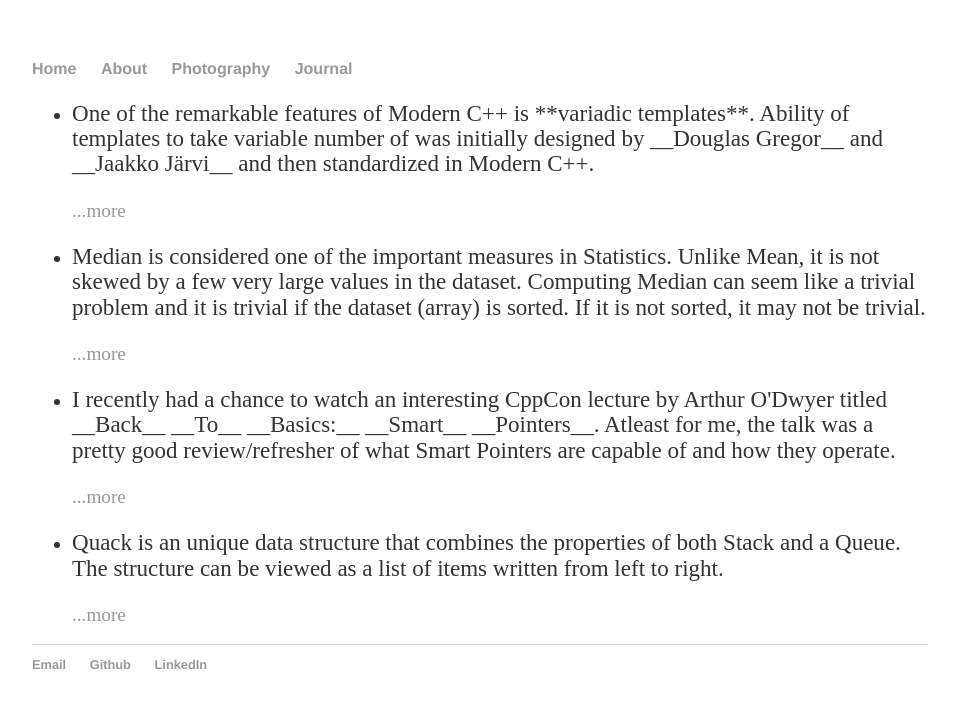
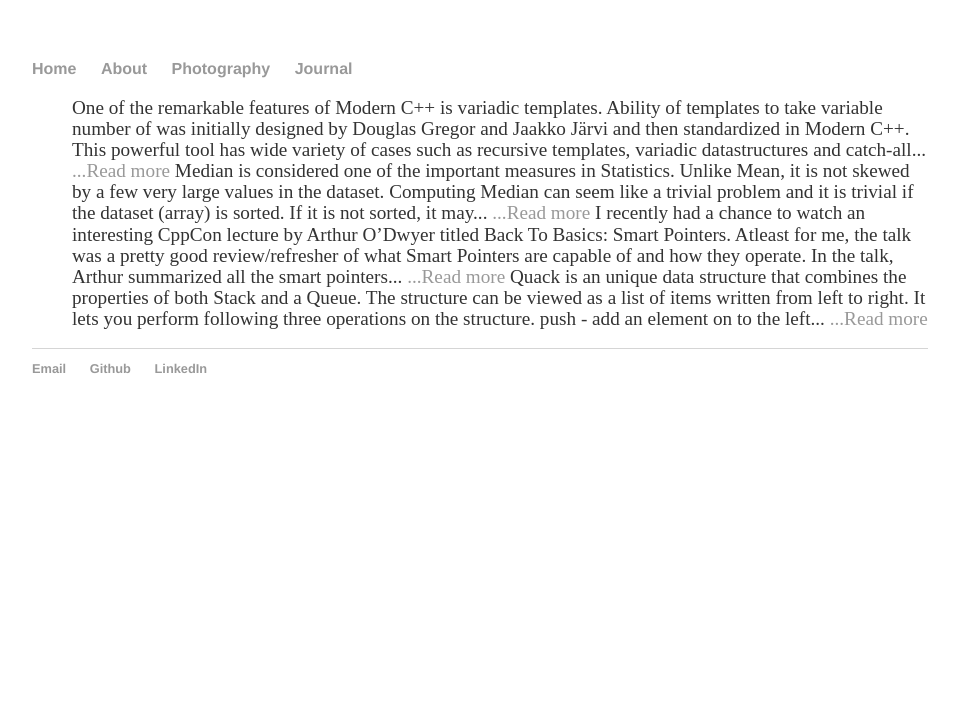
Before and after one commit to vivekgautham/vivekgautham.github.io, a Jekyll site: the page built from index.html, in a window 1280 px wide. Shown: the top 708 px of the page, without its empty margins (160-1119 px from the left). Built offline with Jekyll 4.4.1, drawn with Linux system fonts in a browser that asks for light colours; nearby versions of some CDN libraries.

```diff
--- a/_posts/2019-12-13-quack-datastructure.md
+++ b/_posts/2019-12-13-quack-datastructure.md
@@ -5,10 +5,6 @@ date: 2019-12-13
 categories: [Datastructures]
 tags: [Datastructures, Python]
 ---
-<p>
-Quack is an unique data structure that combines the properties of both Stack and a Queue. The structure can be viewed as a list of items written from left to right.
-</p>
-<!--more-->
 
 Quack is an unique data structure that combines the properties of both Stack and a Queue. The structure can be viewed as a list of items written from left to right.
 
--- a/_posts/2020-01-05-linear-time-median.md
+++ b/_posts/2020-01-05-linear-time-median.md
@@ -5,9 +5,6 @@ date: 2020-01-05
 categories: [Algorithms]
 tags: [Algorithms, Python]
 ---
-<p>
-Median is considered one of the important measures in Statistics. Unlike Mean, it is not skewed by a few very large values in the dataset. Computing Median can seem like a trivial problem and it is trivial if the dataset (array) is sorted. If it is not sorted, it may not be trivial.</p>
-<!--more-->
 
 Median is considered one of the important measures in Statistics. Unlike Mean, it is not skewed by a few very large values in the dataset. Computing Median can seem like a trivial problem and it is trivial if the dataset (array) is sorted. If it is not sorted, it may not be trivial. Sorting an array, as you know, will take _O(nlogn)_ time. But thinking about median computation, we don't need to sort the entire array. We just need to make sure that median elements (middle one if length of array is odd and middle two elements if array length is even) is in their right place.
 
--- a/index.html
+++ b/index.html
@@ -5,8 +5,6 @@ title: Vivek Soundararaj
 
 <ul>
 	{% for post in site.posts %}
-	  <li>
-		{{ post.excerpt }} <a href="{{ post.url }}">...more </a>
-	  </li>
+		{{ post.content | markdownify | strip_html | truncatewords: 50 }} <a href="{{ post.url }}">...Read more </a>
 	{% endfor %}
   </ul>
```
Also changed, not shown: _posts/2019-12-18-C++-Smart-Pointers.md (+0 -4 lines), _posts/2020-04-18-variadic-templates.md (+0 -4 lines), about/index.html (+0 -7 lines).
